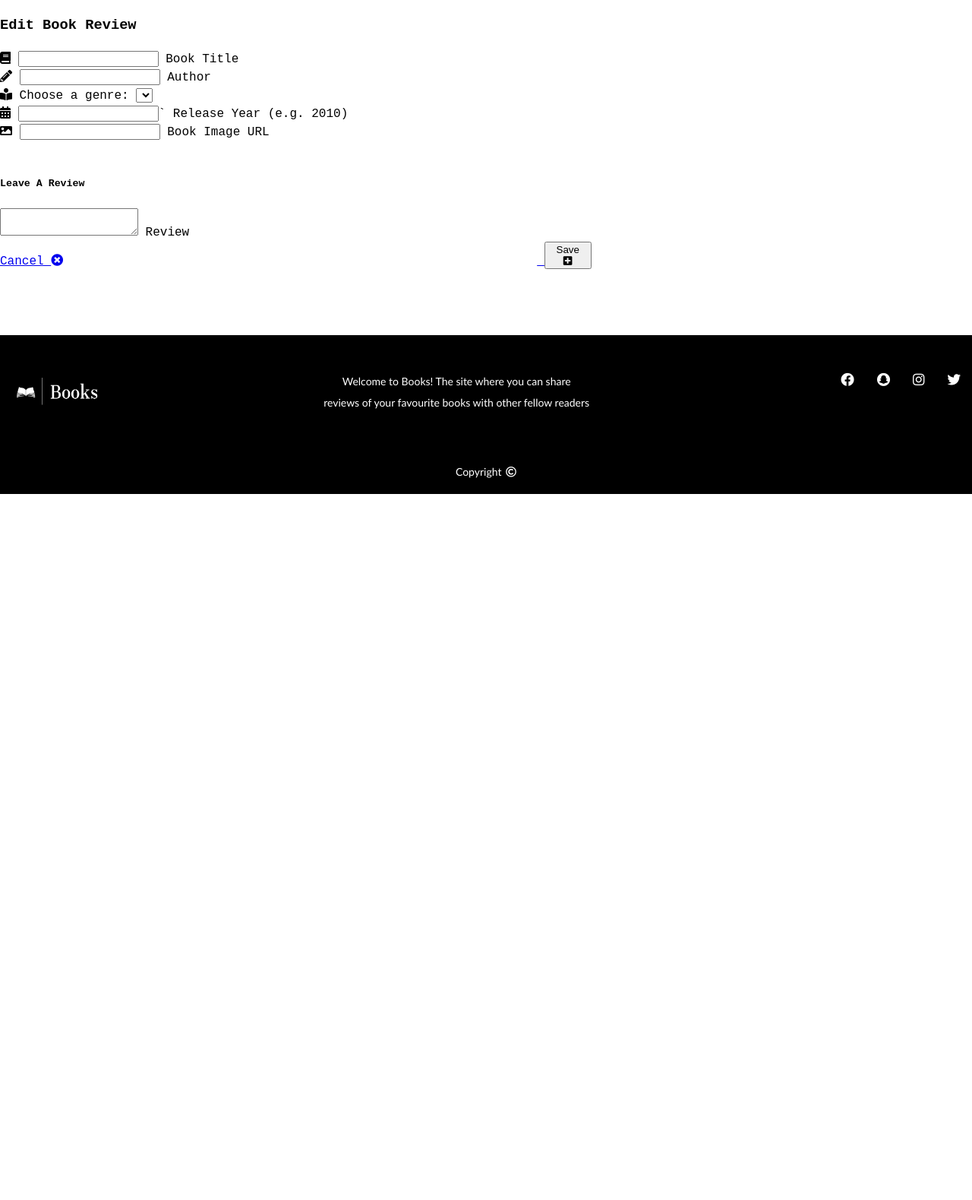
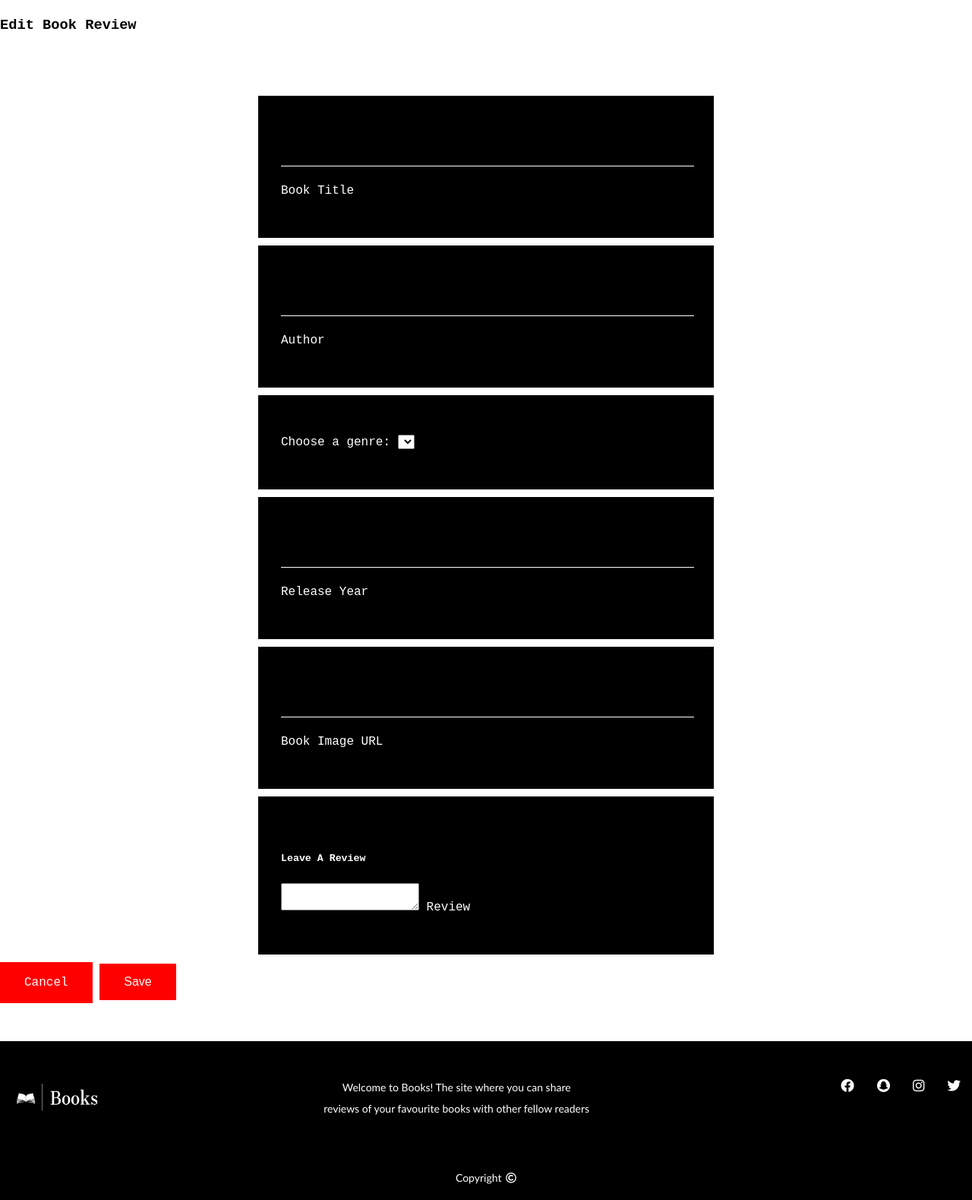
Before and after one commit to IzzySoprano/Books-MS3, a Flask app: template templates/edit_book.html in a window 1280 px wide. Shown: the part 150-1729 px from the top of the page at 76% size. Before the commit the page ends 800 px from the top, so only its background shows below. Run offline with Flask 2, Linux system fonts and the light colour scheme; the template is opened without the code that fills it, so the values that code supplies are empty; some libraries are stand-ins or nearby versions.

```diff
--- a/templates/edit_book.html
+++ b/templates/edit_book.html
@@ -6,86 +6,66 @@
 <!-- Edit Book Review Card -->
 <form method="POST" action="{{ url_for('save_book', book_id=book._id) }}">
     <!-- Book Title -->
-    <div class="row">
-        <div class="input-field col s12">
-            <i class="fas fa-book green-text prefix"></i>
+    <div class="login-main-container">
+        <div class="login">
             <input id="book_title" name="book_title" minlength="2" maxlength="50" value="{{ book.book_title }}"
                 type="text" class="validate" required>
             <label for="book_title">Book Title</label>
         </div>
-    </div>
+
         <!-- Book Author -->
-    <div class="row">
-        <div class="input-field col s12">
-            <i class="fas fa-pencil-alt green-text prefix"></i>
+        <div class="login">
             <input id="author" name="author" minlength="2" maxlength="50" value="{{ book.author }}" type="text"
                 class="validate" required>
             <label for="author">Author</label>
         </div>
-    </div>
+
         <!-- Genre Selection -->
-    <div class="row">
-        <div class="input-field col s12">
-            <i class="fas fa-book-reader green-text prefix"></i>
+        <div class="login">
             <label for="genre">Choose a genre:</label>
-
             <select name="genres" id="genres">
                 {% for genre in genres %}
-
                 <option value="{{ genre.genre_name  }} "> {{genre.genre_name}} </option>
-
                 {% endfor %}
             </select>
         </div>
+
+        <!-- Release Year -->
+        <div class="login">
+            <input id="release_year" name="release_year" type="text" value="{{ book.release_year }}" pattern="[0-9]{4}"
+                class="validate" required>
+            <label for="release_year">Release Year</label>
         </div>
-    <!-- Release Year -->
-    <div class="row">
-        <div class="input-field col s12">
-            <i class="fas fa-calendar-alt green-text prefix"></i>
-            <input id="release_year" name="release_year" type="text" value="{{ book.release_year }}" pattern="[0-9]{4}"
-                class="validate" required>`
-            <label for="release_year">Release Year (e.g. 2010)</label>
-        </div>
-    </div>
+
         <!-- Book Image Url -->
-    <div class="row">
-        <div class="input-field col s12">
-            <i class="fas fa-image green-text prefix"></i>
+        <div class="login">
             <input id="image_url" name="image_url" type="text" class="validate" value="{{ book.image_url }}" required>
             <label for="image_url">Book Image URL</label>
         </div>
-    </div>
-    <br>
+
         <!-- Review Section -->
-    <div class="row">
+        <div class="login">
             <h5>Leave A Review</h5>
-        <div class="input-field col s12">
-            <textarea id="book_review" name="book_review" class="materialize-textarea validate" required>
+            <textarea id="book_review" name="book_review"  required>
                         {{- book.book_review -}}
                     </textarea>
             <label for="book_review">Review</label>
         </div>
-    </div>
+
         <!-- Edit purchase link -->
         {% if session.user|lower == "admin"|lower %}
-    <div class="row">
+        <div class="login">
             <h5>Purchase Link</h5>
-        <div class="input-field col s12">
             <input id="purchase_link" name="purchase_link" type="text" class="validate"
                 value="{{ book.purchase_link }}">
             <label for="purchase_link">Purchase Link</label>
         </div>
-    </div>
         {% endif %}
+
         <!-- Cancel and Edit Buttons -->
         <div class="row">
-        <div class="col s12 center-align">
-            <a href="{{ url_for('home') }}" class="btn-large red darken-2 text-shadow waves-effect waves-light">
-                Cancel <i class="fas fa-times-circle right"></i>
-            </a>
-            <button type="submit" class="btn-large green accent-4 text-shadow waves-effect waves-light">
-                Save <i class="fas fa-plus-square right"></i>
-            </button>
+            <a href="{{ url_for('home') }}" class="button">Cancel</a>
+            <button type="submit" class="button">Save</button>
         </div>
     </div>
 </form>
```
Lines whose indentation alone changed are shown as unchanged.
